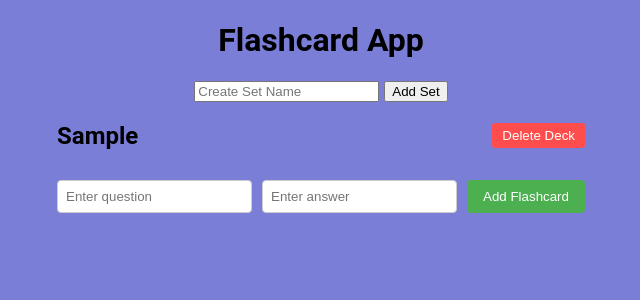
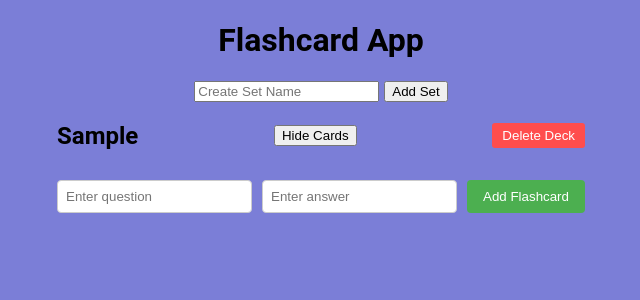
Before and after one commit to aaronamano/flashcard-app, a React (Vite) app: page / in a window 1280 px wide. Both pictures are taken after typing "Sample" into the empty fields and a click on the button "Add Set". Shown: the top 300 px of the page, without its empty margins (319-959 px from the left). Built offline with nearby package versions, Linux system fonts and the light colour scheme.

Commit message:
implemented a feature where i can hide the cards in a certain collection and show them again

```diff
--- a/src/components/Deck.jsx
+++ b/src/components/Deck.jsx
@@ -1,8 +1,11 @@
-import React from 'react';
+import React, { useState } from 'react';
 import FlashcardList from './FlashcardList';
 import NewFlashcardForm from './NewFlashcardForm';
 
 function Deck({ deck, onAddCard, onDeleteDeck, onDeleteCard }) {
+
+  const [ isVisible, setIsVisible ] = useState(true);
+
   const handleAddCard = (newCard) => {
     onAddCard(deck.id, newCard);
   };
@@ -15,14 +18,25 @@ function Deck({ deck, onAddCard, onDeleteDeck, onDeleteCard }) {
     onDeleteCard(deck.id, cardId);
   };
 
+  const toggleVisibility = () => {
+    setIsVisible(!isVisible);
+  };
+
   return (
     <div className="deck">
       <div className="deck-header">
         <h2>{deck.name}</h2>
+        <button onClick={toggleVisibility}>
+          {isVisible ? 'Hide Cards' : 'Show Cards'}
+        </button>
         <button onClick={handleDeleteDeck} className="delete-deck-btn">Delete Deck</button>
       </div>
-      <NewFlashcardForm onAddFlashcard={handleAddCard} />
-      <FlashcardList flashcards={deck.cards} onDeleteCard={handleDeleteCard} />
+      {isVisible && (
+        <>
+          <NewFlashcardForm onAddFlashcard={handleAddCard} />
+          <FlashcardList flashcards={deck.cards} onDeleteCard={handleDeleteCard} />
+        </>
+      )}
     </div>
   );
 }
--- a/src/index.css
+++ b/src/index.css
@@ -116,3 +116,14 @@ body {
 .delete-deck-btn:hover {
   background-color: #ff3333;
 }
+
+.deck-header {
+  display: flex;
+  justify-content: space-between;
+  align-items: center;
+  margin-bottom: 10px;
+}
+
+.deck-header button {
+  margin-left: 10px;
+}
```
